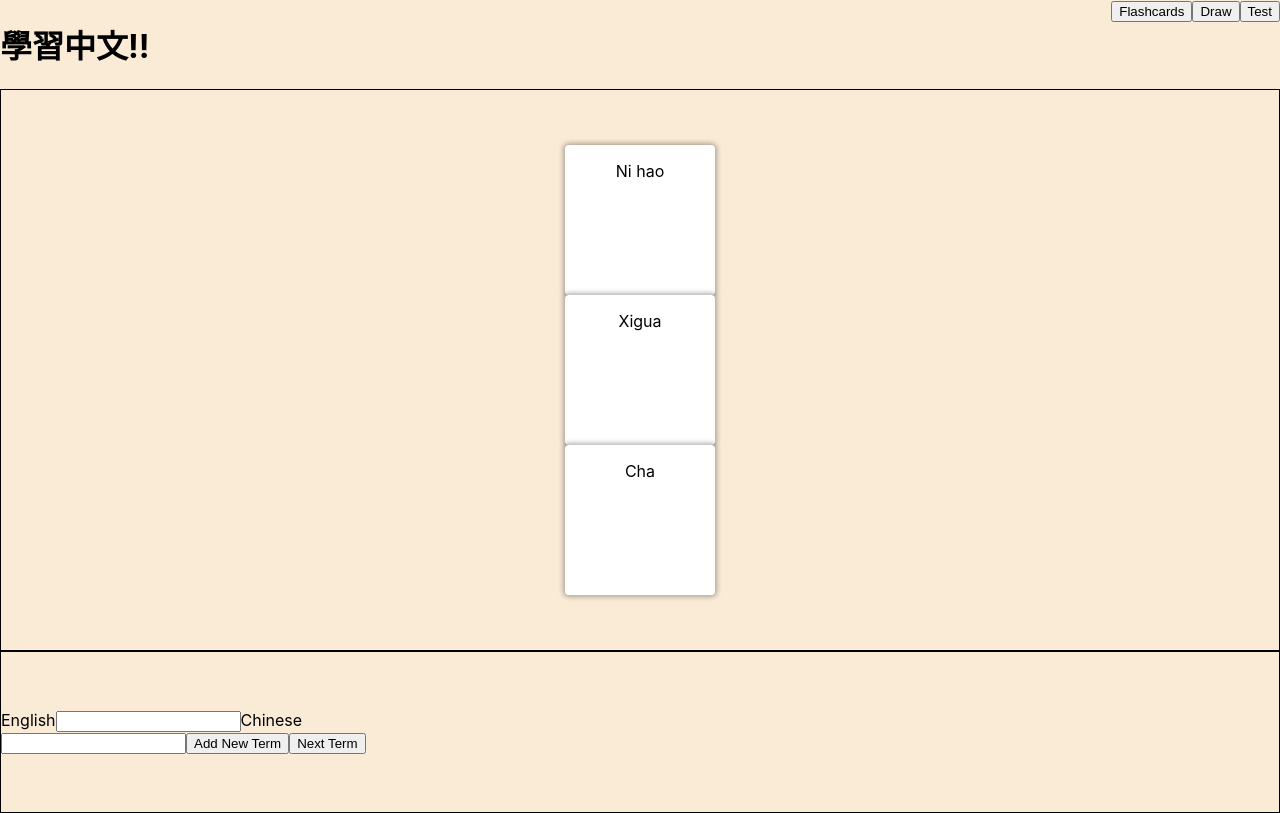
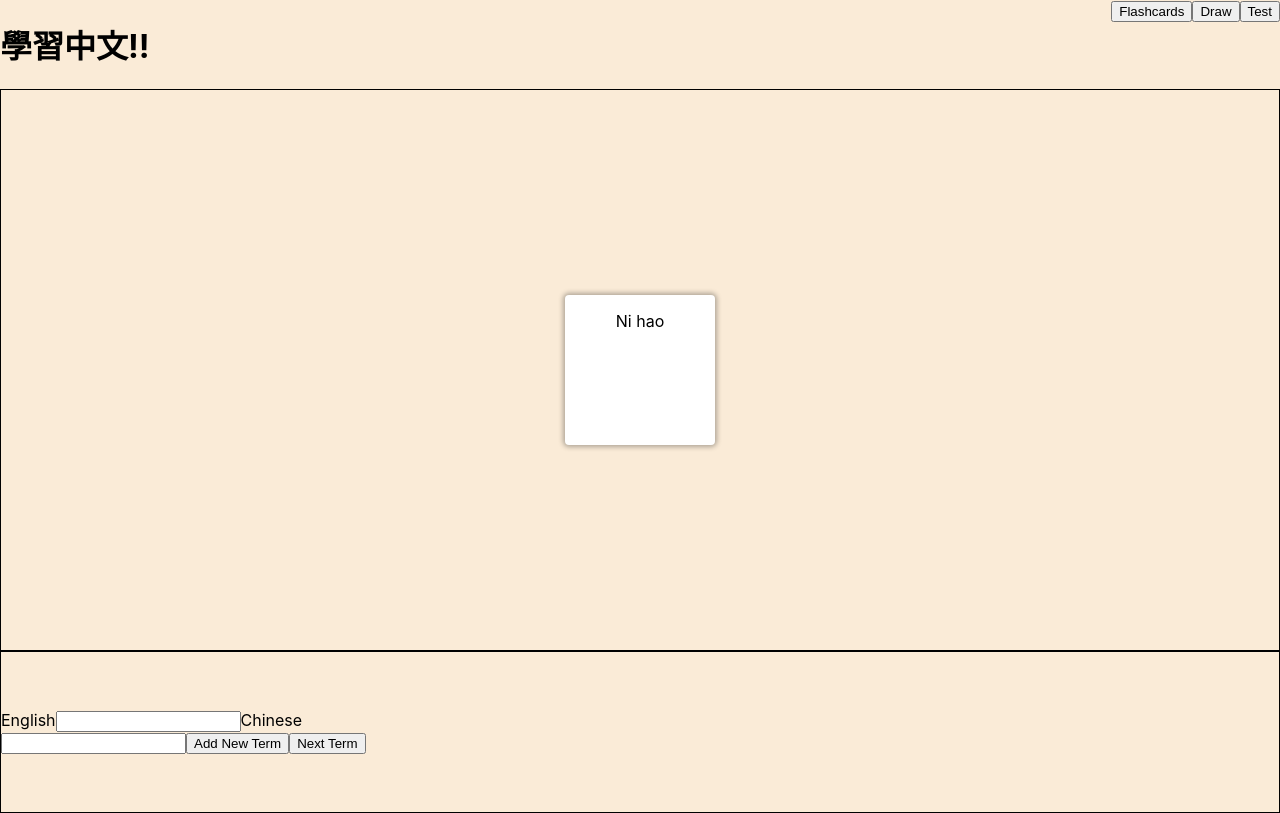
Before and after one commit to garrettwilloughby/Learn-Chinese, a React (Create React App) app in the folder learningchinese/: page / in a window 1280 px wide. Built offline with nearby package versions, Linux system fonts and the light colour scheme.

Commit message:
Update App.js

```diff
--- a/learningchinese/src/App.js
+++ b/learningchinese/src/App.js
@@ -3,7 +3,7 @@ import React, { useState } from 'react'
 import Flashcardlist from './Flashcardlist';
 
 const App = () =>{
-  const [flashcards, setFlashcards] = useState(testFlashcards)
+  const [flashcards, setFlashcards] = useState(cards())
   return (
 
 <body className='body'>
@@ -46,27 +46,18 @@ const App = () =>{
   );
 }
 
+
+const cards = () => {
   const testFlashcards = [
     {
       id: 1,
       english: "Hello",
       chinese: "Ni hao"
     },
+  ];
 
-  {
-    id: 2,
-    english: "Watermelon",
-    chinese: "Xigua"
-  },
-
-  {
-    id: 3,
-    english: "Tea",
-    chinese: "Cha"
+  return testFlashcards;
 }
-
-
-]
 
 
 
```
Lines whose indentation alone changed are shown as unchanged.
